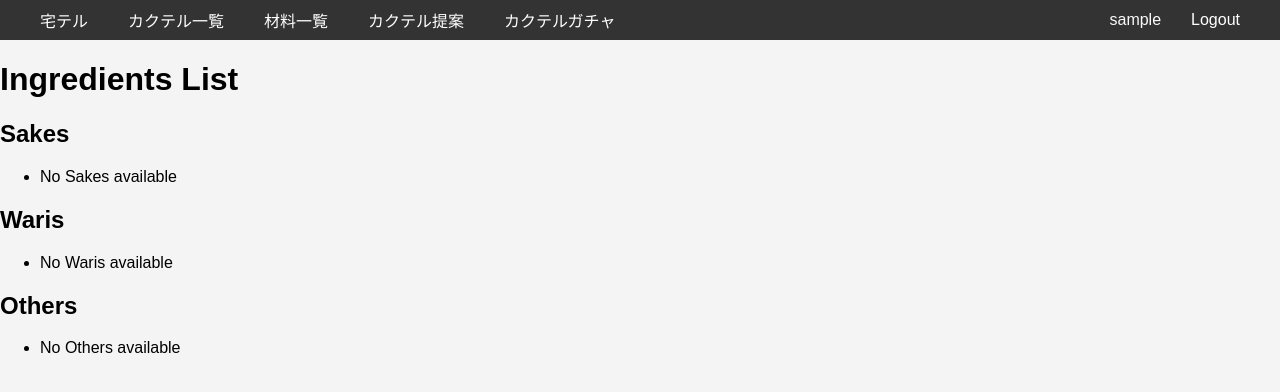
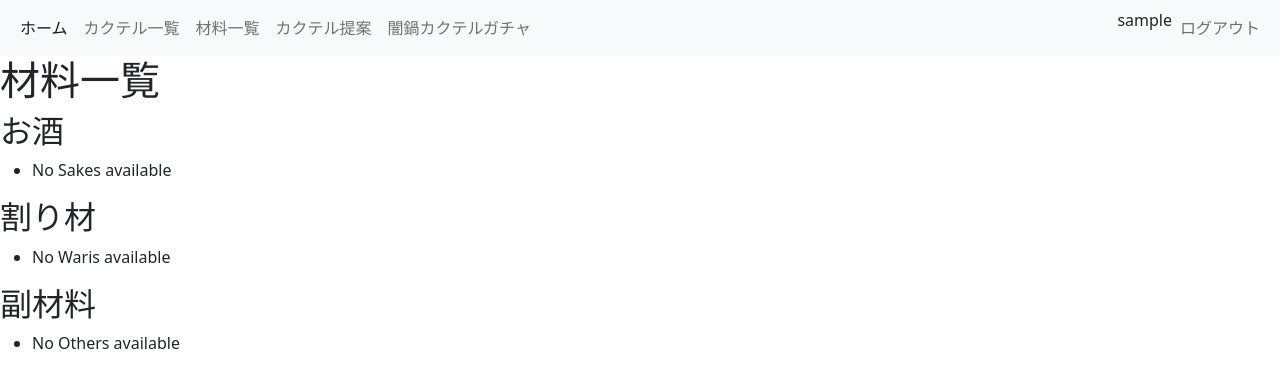
Before and after one commit to Chroma7p/TakuTail, a Django app: page /users/ingredients_list/ in a window 1280 px wide. Shown: the top 392 px of the page. Run offline with Django 5.2, Linux system fonts and the light colour scheme; the visitor is signed in with stand-in values (Sample User, id 1); data that the repository does not hold is empty.

Commit message:
ヘッダーをBootstlapに変更　英語部の日本語化

```diff
--- a/takutail/cocktails/templates/cocktails/cocktail_list.html
+++ b/takutail/cocktails/templates/cocktails/cocktail_list.html
@@ -3,7 +3,7 @@
 {% block title %}Cocktails List{% endblock %}
 
 {% block content %}
-<h1>Cocktail List</h1>
+<h1>カクテルレシピ一覧</h1>
 <div class="cocktail-list">
     {% for cocktail in cocktails %}
     {% include 'cocktails/partials/cocktail_card.html' with cocktail=cocktail %}
--- a/takutail/cocktails/templates/cocktails/partials/cocktail_card.html
+++ b/takutail/cocktails/templates/cocktails/partials/cocktail_card.html
@@ -2,7 +2,7 @@
     <h3>{{ cocktail.name }}</h3>
     <p>{{ cocktail.generated_name }}</p>
     <p>Base: {{ cocktail.base }} ({{ cocktail.base_amount }})</p>
-    <p>Ingredients:</p>
+    <p>材料:</p>
     <ul>
         {% if cocktail.ingredient1 %}
         <li>{{ cocktail.ingredient1 }} ({{ cocktail.amount1 }})</li>
@@ -20,5 +20,5 @@
         <li>{{ cocktail.ingredient5 }} ({{ cocktail.amount5 }})</li>
         {% endif %}
     </ul>
-    <p><a href="{% url 'cocktail_detail' cocktail.id %}">View Details</a></p>
+    <p><a href="{% url 'cocktail_detail' cocktail.id %}">レシピ詳細</a></p>
 </div>
--- a/takutail/static/style.css
+++ b/takutail/static/style.css
@@ -47,55 +47,3 @@ body {
 .not-owned {
     background-color: #f8d7da;
 }
-
-.navbar {
-    background-color: #333;
-    overflow: hidden;
-    display: flex;
-    align-items: center;
-    justify-content: space-between;
-    padding: 10px 20px;
-    height: 20px;
-}
-
-.nav-links {
-    list-style-type: none;
-    margin: 0;
-    padding: 0;
-    display: flex;
-}
-
-.nav-links li {
-    display: inline;
-}
-
-.nav-links a {
-    color: white;
-    text-decoration: none;
-    padding: 14px 20px;
-    display: block;
-}
-
-.nav-links a:hover {
-    background-color: #ddd;
-    color: black;
-}
-
-.user-section {
-    display: flex;
-    align-items: center;
-    gap: 10px;
-}
-
-.logout-link,
-.login-link {
-    color: white;
-    text-decoration: none;
-    padding: 14px 20px;
-}
-
-.logout-link:hover,
-.login-link:hover {
-    background-color: #ddd;
-    color: black;
-}
--- a/takutail/templates/base.html
+++ b/takutail/templates/base.html
@@ -3,39 +3,61 @@
 <html lang="ja">
 
 <head>
+    <meta charset="utf-8">
+    <meta name="viewport" content="width=device-width, initial-scale=1">
     <link rel="stylesheet" href="{% static 'style.css' %}">
+    <link href="https://cdn.jsdelivr.net/npm/bootstrap@5.0.2/dist/css/bootstrap.min.css" rel="stylesheet"
+        integrity="sha384-EVSTQN3/azprG1Anm3QDgpJLIm9Nao0Yz1ztcQTwFspd3yD65VohhpuuCOmLASjC" crossorigin="anonymous">
     <title>{% block title %}{% endblock %}</title>
 </head>
 
 <body>
-    <nav>
-        {% if user.is_authenticated %}
-        <div class="navbar">
-            <ul class="nav-links">
-                <li><a href="{% url 'home' %}">宅テル</a></li>
-                <li><a href="{% url 'cocktails_list' %}">カクテル一覧</a></li>
-                <li><a href="{% url 'ingredients_list' %}">材料一覧</a></li>
-                <li><a href="{% url 'list_possible_cocktails' %}">カクテル提案</a></li>
-                <li><a href="{% url 'random_cocktail' %}">カクテルガチャ</a></li>
-            </ul>
-            <div class="user-section">
-                <span style="color: #f9f9f9;">{{ user.username }}</span>
-                <form action='{% url "logout" %}' method='post' name='logout' class="logout-form">
-                    {% csrf_token %}
-                    <a href="javascript:logout.submit()" class="logout-link">Logout</a>
-                </form>
-            </div>
-        </div>
-        {% else %}
-        <div class="navbar">
-            <a href="{% url 'login' %}" class="login-link">Login</a>
-        </div>
-        {% endif %}
+    {% block header %}
+    {% endblock %}
+
+    <nav class="navbar navbar-expand-sm navbar-light bg-light">
+        <div class="container-fluid">
+            <div class="collapse navbar-collapse" id="Navber">
+                <ul class="navbar-nav me-auto mb-2 mb-lg-0">
+                    {% if user.is_authenticated %}
+                    <li class="nav-item">
+                        <a class="nav-link active" aria-current="page" href="{% url 'home' %}">ホーム</a>
+                    </li>
+                    <li class="nav-item">
+                        <a class="nav-link" href="{% url 'cocktails_list' %}">カクテル一覧</a>
+                    </li>
+                    <li class="nav-item">
+                        <a class="nav-link" href="{% url 'ingredients_list' %}">材料一覧</a>
+                    </li>
+                    <li class="nav-item">
+                        <a class="nav-link" href="{% url 'list_possible_cocktails' %}">カクテル提案</a>
+                    </li>
+                    <li class="nav-item">
+                        <a class="nav-link" href="{% url 'random_cocktail' %}">闇鍋カクテルガチャ</a>
+                    </li>
+                </ul>
+                <ul class="navbar-nav ms-auto mb-2 mb-lg-0">
+                    <a>{{ user.username }}</a>
+                    <li class="nav-item">
+                        <a class="nav-link" href="{% url 'logout' %}">ログアウト</a>
+                    </li>
+                </ul>
+
+                {% else %}
+                <li class="nav-item">
+                    <a class="nav-link" href="{% url 'login' %}">ログイン</a>
+                </li>
+                {% endif %}
+
+                </ul>
+            </div><!-- /.navbar-collapse -->
     </nav>
-
 
     {% block content %}
     {% endblock %}
+    <script src="https://cdn.jsdelivr.net/npm/bootstrap@5.0.2/dist/js/bootstrap.bundle.min.js"
+        integrity="sha384-MrcW6ZMFYlzcLA8Nl+NtUVF0sA7MsXsP1UyJoMp4YLEuNSfAP+JcXn/tWtIaxVXM"
+        crossorigin="anonymous"></script>
     <script src="https://code.jquery.com/jquery-3.6.0.min.js"></script>
     <script>
         $(document).ready(function () {
--- a/takutail/users/templates/users/ingredients_list.html
+++ b/takutail/users/templates/users/ingredients_list.html
@@ -3,8 +3,8 @@
 {% block title %}Ingredients List{% endblock %}
 
 {% block content %}
-<h1>Ingredients List</h1>
-<h2>Sakes</h2>
+<h1>材料一覧</h1>
+<h2>お酒</h2>
 <ul>
     {% for sake in user_sakes %}
     <li class="ingredient {% if sake.owned %}owned{% else %}not-owned{% endif %}" data-type="sake"
@@ -15,7 +15,7 @@
     <li>No Sakes available</li>
     {% endfor %}
 </ul>
-<h2>Waris</h2>
+<h2>割り材</h2>
 <ul>
     {% for wari in user_waris %}
     <li class="ingredient {% if wari.owned %}owned{% else %}not-owned{% endif %}" data-type="wari"
@@ -26,7 +26,7 @@
     <li>No Waris available</li>
     {% endfor %}
 </ul>
-<h2>Others</h2>
+<h2>副材料</h2>
 <ul>
     {% for other in user_others %}
     <li class="ingredient {% if other.owned %}owned{% else %}not-owned{% endif %}" data-type="other"
```
Also changed, not shown: takutail/cocktails/templates/cocktails/cocktail_detail.html (+7 -7 lines), takutail/cocktails/templates/cocktails/possible_cocktails.html (+4 -4 lines), takutail/cocktails/templates/cocktails/random_cocktail.html (+4 -4 lines).
